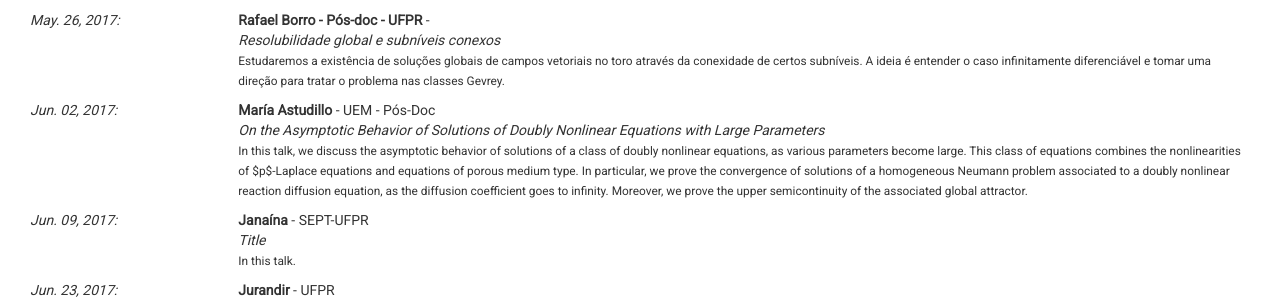
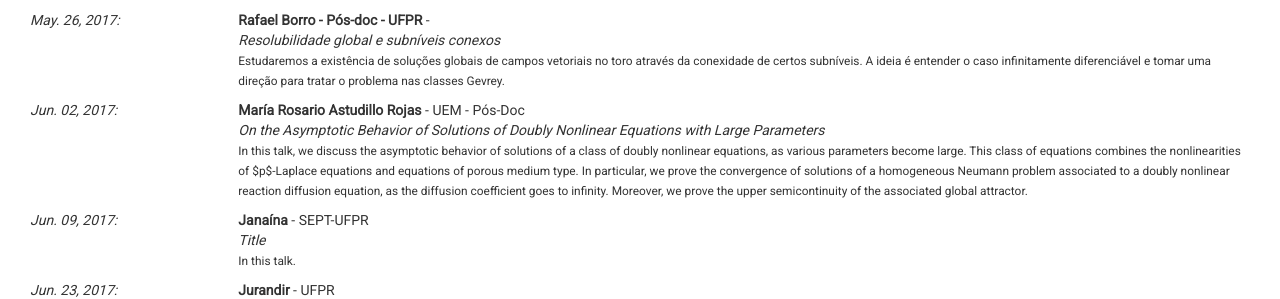
Before and after one commit to ufpr-pde/ufpr-opt.github.io, a Jekyll site: the page built from d_seminars.md, in a window 1280 px wide. Shown: the part 812-1111 px from the top of the page. Built offline with Jekyll 4.4.1, drawn with Linux system fonts in a browser that asks for light colours; some web fonts are replaced.

Commit message:
Update seminars.yml

```diff
--- a/_data/seminars.yml
+++ b/_data/seminars.yml
@@ -52,7 +52,7 @@
      Estudaremos a existência de soluções globais de campos vetoriais no toro através da conexidade de certos subníveis.
      A ideia é entender o caso infinitamente diferenciável e tomar uma direção para tratar o problema nas classes Gevrey.
 
-- author: María Astudillo
+- author: María Rosario Astudillo Rojas
   date: 2017-06-02
   semester: 2017s1
   affiliation: UEM - Pós-Doc
```
